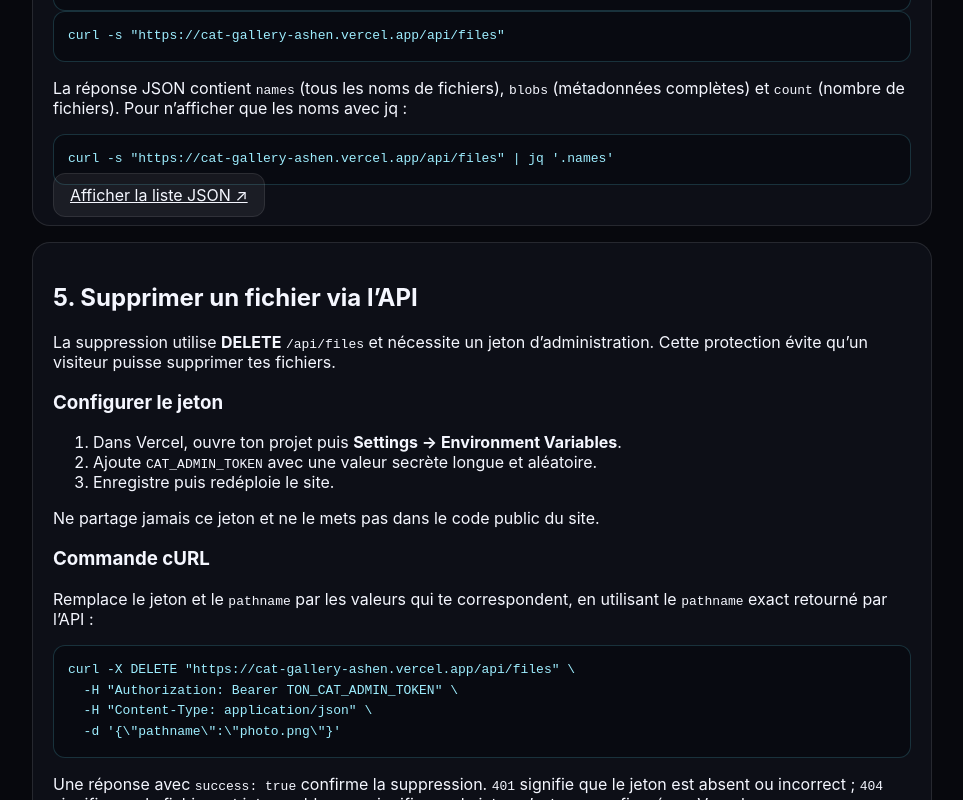
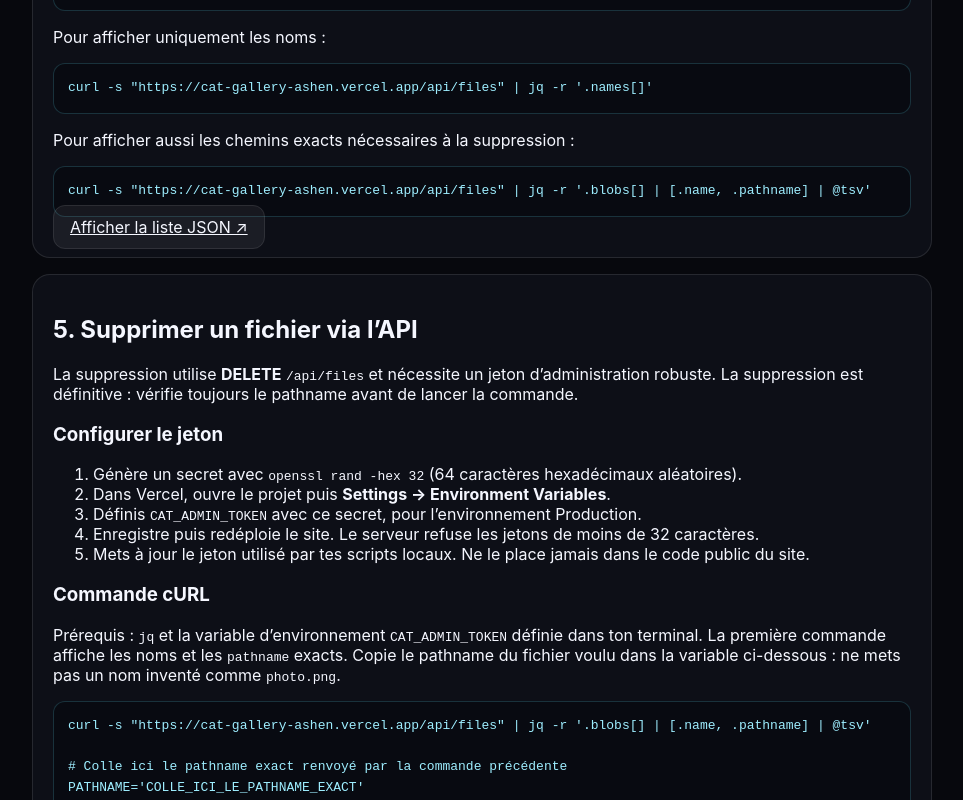
Before and after one commit to Jfdedit3/Cat, a Next.js app: page /docs in a window 1280 px wide. Shown: the part 1740-2540 px from the top of the page, without its empty margins (158-1121 px from the left). Built offline with nearby package versions, Linux system fonts and the light colour scheme.

Commit message:
Fix MIME docs and safe delete example

```diff
--- a/app/docs/page.js
+++ b/app/docs/page.js
@@ -52,7 +52,7 @@ export default function DocsPage() {
         <code style={code}>{site}/api/files</code>
         <p>Ouvre cette adresse dans ton navigateur ou utilise la commande :</p>
         <code style={code}>curl "{site}/api/files"</code>
-        <p>La réponse JSON contient notamment <code>blobs</code>, avec les URL, noms, tailles, types MIME et dates des fichiers disponibles.</p>
+        <p>La réponse JSON contient <code>names</code> (noms de fichiers), <code>blobs</code> (métadonnées) et <code>count</code> (nombre total). Chaque entrée de <code>blobs</code> expose notamment <code>url</code>, <code>downloadUrl</code>, <code>pathname</code>, <code>name</code>, <code>size</code>, <code>contentType</code>, <code>type</code> (alias MIME) et <code>uploadedAt</code>.</p>
         <a className="btn" href={site + "/api/files"} target="_blank" rel="noreferrer">Tester l’API ↗</a>
       </section>
 
@@ -66,43 +66,45 @@ export default function DocsPage() {
           <li>Un stockage Vercel Blob associé au projet, avec la variable <code>BLOB_READ_WRITE_TOKEN</code> configurée sur Vercel.</li>
         </ul>
         <h3>Commandes</h3>
-        <code style={code}>git clone https://github.com/Jfdedit3/Cat.git{"\n"}cd Cat{"\n"}npm install</code>
+        <code style={code}>{"git clone https://github.com/Jfdedit3/Cat.git\ncd Cat\nnpm install"}</code>
         <p>Depuis le dossier du projet, envoie le fichier en remplaçant le chemin par celui de ton fichier :</p>
         <code style={code}>node scripts/upload.mjs "./application.apk" "{site}"</code>
         <p>Le script affiche la progression puis renvoie les informations du fichier, dont son URL publique.</p>
         <a className="btn" href="https://github.com/Jfdedit3/Cat/blob/main/scripts/upload.mjs" target="_blank" rel="noreferrer">Voir le script sur GitHub ↗</a>
       </section>
 
-
       <section style={panel}>
         <h2>4. Récupérer tous les noms des fichiers</h2>
         <p><strong>Méthode :</strong> GET</p>
         <code style={code}>{site}/api/files</code>
-        <code style={code}>curl -s "{site}/api/files"</code>
-        <p>La réponse JSON contient <code>names</code> (tous les noms de fichiers), <code>blobs</code> (métadonnées complètes) et <code>count</code> (nombre de fichiers). Pour n’afficher que les noms avec jq :</p>
-        <code style={code}>curl -s "{site}/api/files" | jq '.names'</code>
+        <p>Pour afficher uniquement les noms :</p>
+        <code style={code}>curl -s "{site}/api/files" | jq -r '.names[]'</code>
+        <p>Pour afficher aussi les chemins exacts nécessaires à la suppression :</p>
+        <code style={code}>curl -s "{site}/api/files" | jq -r '.blobs[] | [.name, .pathname] | @tsv'</code>
         <a className="btn" href={site + "/api/files"} target="_blank" rel="noreferrer">Afficher la liste JSON ↗</a>
       </section>
 
       <section style={panel}>
         <h2>5. Supprimer un fichier via l’API</h2>
-        <p>La suppression utilise <strong>DELETE</strong> <code>/api/files</code> et nécessite un jeton d’administration. Cette protection évite qu’un visiteur puisse supprimer tes fichiers.</p>
+        <p>La suppression utilise <strong>DELETE</strong> <code>/api/files</code> et nécessite un jeton d’administration robuste. La suppression est définitive : vérifie toujours le pathname avant de lancer la commande.</p>
         <h3>Configurer le jeton</h3>
         <ol>
-          <li>Dans Vercel, ouvre ton projet puis <strong>Settings → Environment Variables</strong>.</li>
-          <li>Ajoute <code>CAT_ADMIN_TOKEN</code> avec une valeur secrète longue et aléatoire.</li>
-          <li>Enregistre puis redéploie le site.</li>
+          <li>Génère un secret avec <code>openssl rand -hex 32</code> (64 caractères hexadécimaux aléatoires).</li>
+          <li>Dans Vercel, ouvre le projet puis <strong>Settings → Environment Variables</strong>.</li>
+          <li>Définis <code>CAT_ADMIN_TOKEN</code> avec ce secret, pour l’environnement Production.</li>
+          <li>Enregistre puis redéploie le site. Le serveur refuse les jetons de moins de 32 caractères.</li>
+          <li>Mets à jour le jeton utilisé par tes scripts locaux. Ne le place jamais dans le code public du site.</li>
         </ol>
-        <p>Ne partage jamais ce jeton et ne le mets pas dans le code public du site.</p>
         <h3>Commande cURL</h3>
-        <p>Remplace le jeton et le <code>pathname</code> par les valeurs qui te correspondent, en utilisant le <code>pathname</code> exact retourné par l’API :</p>
-        <code style={code}>{"curl -X DELETE \"" + site + "/api/files\" \\\n  -H \"Authorization: Bearer TON_CAT_ADMIN_TOKEN\" \\\n  -H \"Content-Type: application/json\" \\\n  -d '{\\\"pathname\\\":\\\"photo.png\\\"}'"}</code>
-        <p>Une réponse avec <code>success: true</code> confirme la suppression. <code>401</code> signifie que le jeton est absent ou incorrect ; <code>404</code> signifie que le fichier est introuvable ; <code>503</code> signifie que le jeton n’est pas configuré sur Vercel.</p>
+        <p>Prérequis : <code>jq</code> et la variable d’environnement <code>CAT_ADMIN_TOKEN</code> définie dans ton terminal. La première commande affiche les noms et les <code>pathname</code> exacts. Copie le pathname du fichier voulu dans la variable ci-dessous : ne mets pas un nom inventé comme <code>photo.png</code>.</p>
+        <code style={code}>{"curl -s \"" + site + "/api/files\" | jq -r '.blobs[] | [.name, .pathname] | @tsv'\n\n# Colle ici le pathname exact renvoyé par la commande précédente\nPATHNAME='COLLE_ICI_LE_PATHNAME_EXACT'\n\ncurl -X DELETE \"" + site + "/api/files\" \\\n  -H \"Authorization: Bearer $CAT_ADMIN_TOKEN\" \\\n  -H \"Content-Type: application/json\" \\\n  -d \"$(jq -n --arg pathname \"$PATHNAME\" '{pathname:$pathname}')\""}</code>
+        <p>Une réponse avec <code>success: true</code> confirme la suppression. <code>401</code> signifie que le jeton est absent ou incorrect ; <code>404</code> signifie que le pathname exact est introuvable ; <code>503</code> signifie que le jeton est absent ou trop court.</p>
       </section>
 
       <section style={panel}>
         <h2>6. Endpoints disponibles</h2>
-        <p><strong>GET</strong> <code>/api/files</code> — récupère la liste des fichiers.</p>
+        <p><strong>GET</strong> <code>/api/files</code> — récupère la liste des fichiers et leurs métadonnées.</p>
+        <p><strong>DELETE</strong> <code>/api/files</code> — supprime un fichier après vérification du jeton et du pathname exact.</p>
         <p><strong>POST</strong> <code>/api/upload</code> — endpoint de négociation utilisé par le SDK Vercel Blob ; ce n’est pas un endpoint multipart classique pour cURL.</p>
       </section>
 
```
